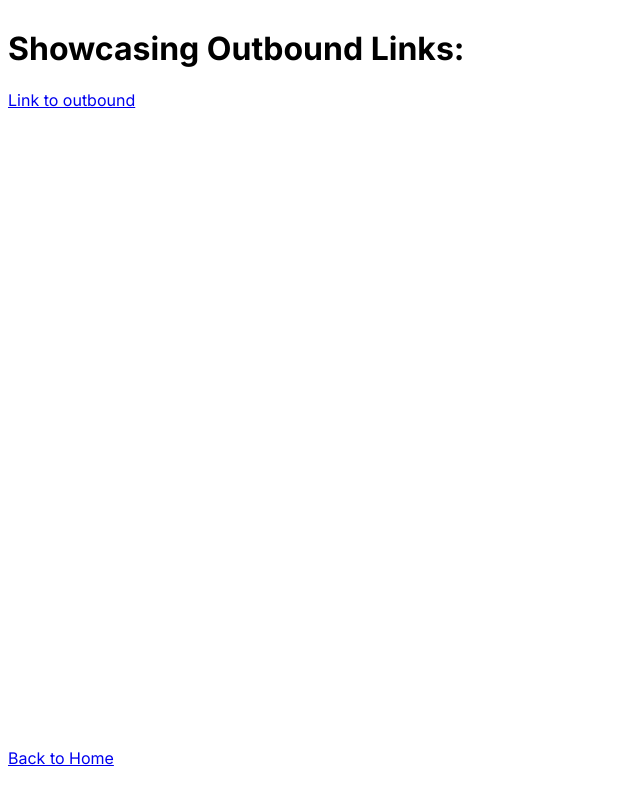
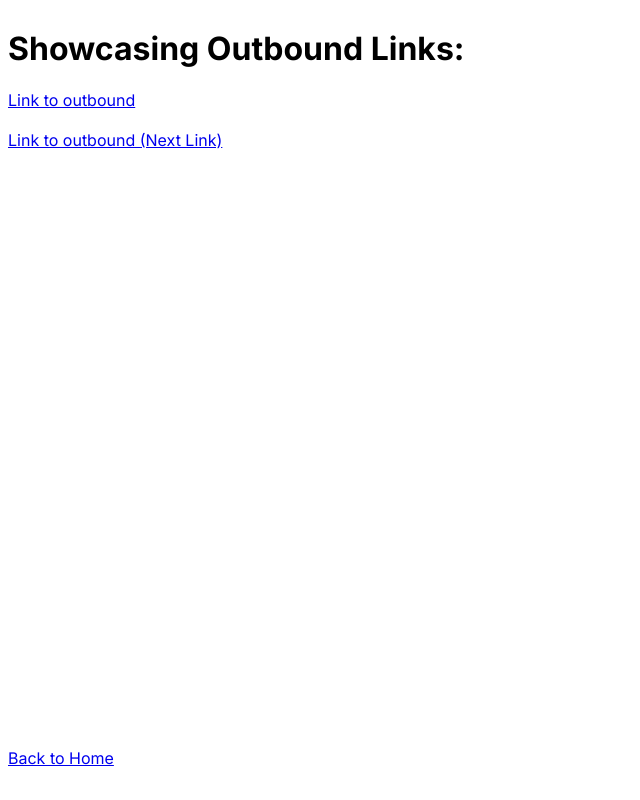
Before and after one commit to cavacado/upgraded-carnival, a Next.js app: page /outbound in a window 1280 px wide. Shown: the whole page, without its empty margins (0-640 px from the left). Built offline with nearby package versions, Linux system fonts and the light colour scheme.

Commit message:
feat: experiment with data collection for outbounds

```diff
--- a/src/app/outbound/page.tsx
+++ b/src/app/outbound/page.tsx
@@ -1,3 +1,5 @@
+import Link from "next/link";
+
 export default function Outbound() {
   return (
     <>
@@ -5,6 +7,11 @@ export default function Outbound() {
       <a href={"https://www.channelnewsasia.com/"} target="_blank">
         Link to outbound
       </a>
+      <br />
+      {/* See whether Nextjs Link can track outbound links */}
+      <Link href={"https://www.channelnewsasia.com/"} passHref>
+        Link to outbound (Next Link)
+      </Link>
     </>
   );
 }
```
